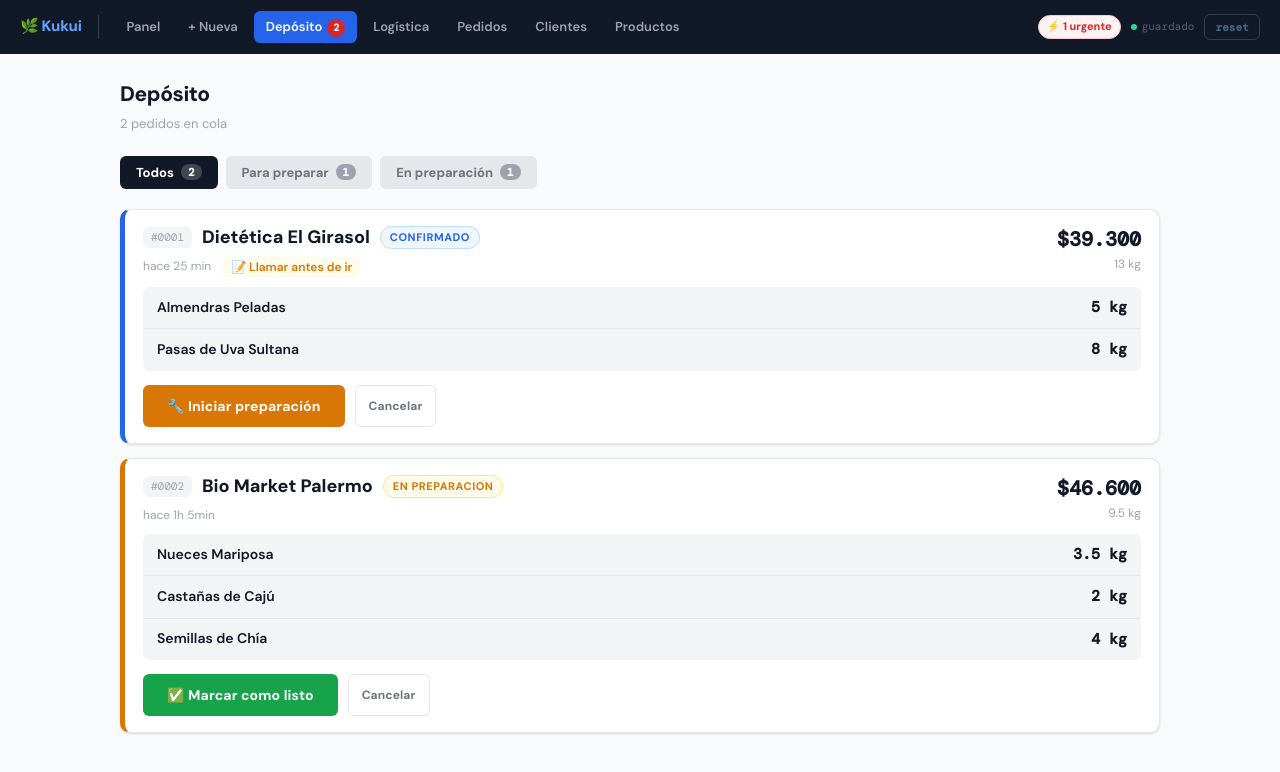
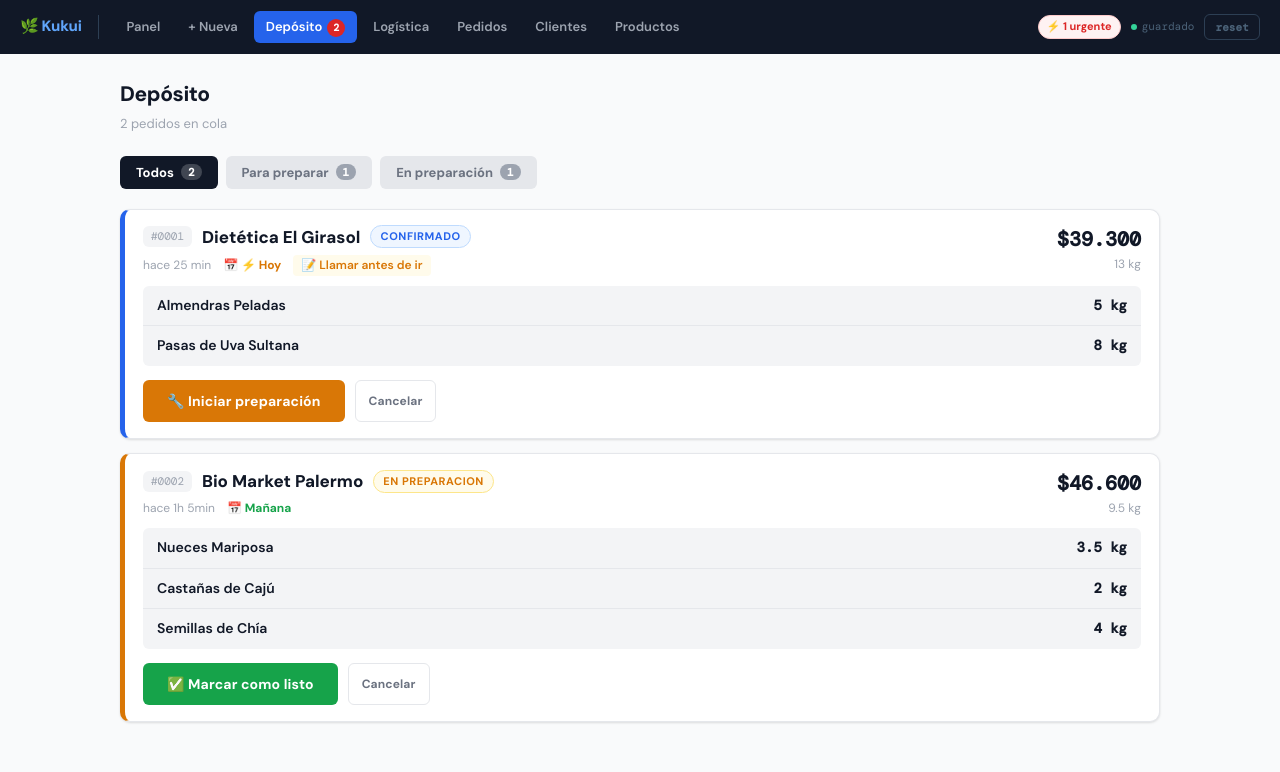
Before and after one commit to juanwilsonnn-svg/distribuidora-mvp, a Next.js app: page /deposito in a window 1280 px wide. Shown: the top 772 px of the page. Built offline with nearby package versions, Linux system fonts and the light colour scheme.

Commit message:
Update page.tsx

```diff
--- a/app/deposito/page.tsx
+++ b/app/deposito/page.tsx
@@ -4,6 +4,24 @@ import { useApp } from '@/context/AppContext'
 import type { EstadoPedido, Pedido } from '@/data/mock'
 
 type Tab = 'todos' | 'confirmado' | 'en_preparacion'
+
+function urgencia(fechaEntrega: string): 'vencido' | 'hoy' | 'normal' {
+  const hoy    = new Date().toISOString().slice(0, 10)
+  const manana = new Date(Date.now() + 86400000).toISOString().slice(0, 10)
+  if (fechaEntrega < hoy)  return 'vencido'
+  if (fechaEntrega <= hoy) return 'hoy'
+  if (fechaEntrega === hoy) return 'hoy'
+  return 'normal'
+}
+
+function labelFecha(fechaEntrega: string): string {
+  const hoy    = new Date().toISOString().slice(0, 10)
+  const manana = new Date(Date.now() + 86400000).toISOString().slice(0, 10)
+  if (fechaEntrega < hoy)  return `⚠ VENCIDO (${fechaEntrega})`
+  if (fechaEntrega === hoy) return '⚡ Hoy'
+  if (fechaEntrega === manana) return 'Mañana'
+  return fechaEntrega
+}
 
 function tiempoAtras(iso: string) {
   const min = Math.floor((Date.now() - new Date(iso).getTime()) / 60000)
@@ -17,9 +35,16 @@ export default function Deposito() {
   const { pedidos, cambiarEstado, cancelarPedido } = useApp()
   const [tab, setTab] = useState<Tab>('todos')
 
-  const activos = pedidos.filter(p =>
-    ['confirmado', 'en_preparacion'].includes(p.estado)
-  )
+  const activos = pedidos
+    .filter(p => ['confirmado', 'en_preparacion'].includes(p.estado))
+    .sort((a, b) => {
+      // Vencidos primero, luego hoy, luego por fecha de entrega
+      const ua = urgencia(a.fechaEntrega ?? '')
+      const ub = urgencia(b.fechaEntrega ?? '')
+      const orden = { vencido: 0, hoy: 1, normal: 2 }
+      if (orden[ua] !== orden[ub]) return orden[ua] - orden[ub]
+      return (a.fechaEntrega ?? '').localeCompare(b.fechaEntrega ?? '')
+    })
 
   const cuentas = {
     todos:          activos.length,
@@ -29,10 +54,10 @@ export default function Deposito() {
 
   const filtrados = tab === 'todos' ? activos : activos.filter(p => p.estado === tab)
 
-  const tabs: { key: Tab; label: string; color: string }[] = [
-    { key: 'todos',          label: 'Todos',          color: 'var(--ink)'   },
-    { key: 'confirmado',     label: 'Para preparar',  color: 'var(--blue)'  },
-    { key: 'en_preparacion', label: 'En preparación', color: 'var(--amber)' },
+  const tabs: { key: Tab; label: string }[] = [
+    { key: 'todos',          label: 'Todos'          },
+    { key: 'confirmado',     label: 'Para preparar'  },
+    { key: 'en_preparacion', label: 'En preparación' },
   ]
 
   return (
@@ -40,34 +65,22 @@ export default function Deposito() {
       <div className="page-head">
         <div>
           <div className="page-title">Depósito</div>
-          <div className="page-sub">
-            {activos.length} pedido{activos.length !== 1 ? 's' : ''} en cola
-          </div>
+          <div className="page-sub">{activos.length} pedido{activos.length !== 1 ? 's' : ''} en cola</div>
         </div>
       </div>
 
-      {/* Tabs */}
       <div style={{ display: 'flex', gap: 8, marginBottom: 20, flexWrap: 'wrap' }}>
         {tabs.map(t => (
-          <button
-            key={t.key}
-            onClick={() => setTab(t.key)}
-            style={{
-              display: 'flex', alignItems: 'center', gap: 7,
-              padding: '8px 16px', borderRadius: 'var(--r)', border: 'none',
-              cursor: 'pointer', fontFamily: 'var(--font)', fontWeight: 700, fontSize: 13,
-              background: tab === t.key ? 'var(--ink)' : 'var(--line)',
-              color: tab === t.key ? '#fff' : 'var(--ink-3)',
-              transition: 'all .13s',
-            }}
-          >
+          <button key={t.key} onClick={() => setTab(t.key)} style={{
+            display: 'flex', alignItems: 'center', gap: 7,
+            padding: '8px 16px', borderRadius: 'var(--r)', border: 'none',
+            cursor: 'pointer', fontFamily: 'var(--font)', fontWeight: 700, fontSize: 13,
+            background: tab === t.key ? 'var(--ink)' : 'var(--line)',
+            color: tab === t.key ? '#fff' : 'var(--ink-3)', transition: 'all .13s',
+          }}>
             {t.label}
             {cuentas[t.key] > 0 && (
-              <span style={{
-                fontFamily: 'var(--mono)', fontSize: 11, fontWeight: 700,
-                background: tab === t.key ? 'rgba(255,255,255,.2)' : 'var(--muted)',
-                color: '#fff', padding: '1px 7px', borderRadius: 20,
-              }}>
+              <span style={{ fontFamily: 'var(--mono)', fontSize: 11, fontWeight: 700, background: tab === t.key ? 'rgba(255,255,255,.2)' : 'var(--muted)', color: '#fff', padding: '1px 7px', borderRadius: 20 }}>
                 {cuentas[t.key]}
               </span>
             )}
@@ -78,18 +91,13 @@ export default function Deposito() {
       {filtrados.length === 0 ? (
         <div className="empty">
           <div className="empty-ico">✅</div>
-          <div className="empty-title">Sin pedidos en esta vista</div>
-          <div className="empty-sub">No hay nada en la cola ahora mismo.</div>
+          <div className="empty-title">Sin pedidos en cola</div>
+          <div className="empty-sub">No hay nada pendiente ahora.</div>
         </div>
       ) : (
         <div style={{ display: 'flex', flexDirection: 'column', gap: 14 }}>
           {filtrados.map(p => (
-            <DepCard
-              key={p.id}
-              pedido={p}
-              onCambiar={cambiarEstado}
-              onCancelar={cancelarPedido}
-            />
+            <DepCard key={p.id} pedido={p} onCambiar={cambiarEstado} onCancelar={cancelarPedido} />
           ))}
         </div>
       )}
@@ -102,97 +110,67 @@ function DepCard({ pedido, onCambiar, onCancelar }: {
   onCambiar: (id: number, e: EstadoPedido) => void
   onCancelar: (id: number) => void
 }) {
-  const barColor: Record<string, string> = {
-    confirmado:     'var(--blue)',
-    en_preparacion: 'var(--amber)',
-    listo:          'var(--green)',
-  }
-
-  const handleCancelar = () => {
-    if (confirm(`¿Cancelar el pedido de ${pedido.nombreCliente}?\nSe devolverá el stock.`)) {
-      onCancelar(pedido.id)
-    }
-  }
+  const urg = urgencia(pedido.fechaEntrega ?? '')
+  const barColor = pedido.estado === 'en_preparacion' ? 'var(--amber)' : 'var(--blue)'
+  const urgColor = urg === 'vencido' ? 'var(--red)' : urg === 'hoy' ? 'var(--amber)' : 'var(--green)'
 
   return (
-    <div className="dep-card" style={{ borderLeft: `5px solid ${barColor[pedido.estado] ?? '#ccc'}` }}>
-      {/* Cabecera */}
-      <div style={{
-        display: 'flex', justifyContent: 'space-between', alignItems: 'flex-start',
-        padding: '14px 18px 10px', gap: 12,
-      }}>
+    <div style={{
+      background: 'var(--surface)', borderRadius: 'var(--r-lg)',
+      border: `1px solid ${urg === 'vencido' ? 'var(--red-b)' : 'var(--line)'}`,
+      borderLeft: `5px solid ${urg === 'vencido' ? 'var(--red)' : barColor}`,
+      boxShadow: 'var(--sh)', overflow: 'hidden',
+    }}>
+      <div style={{ display: 'flex', justifyContent: 'space-between', alignItems: 'flex-start', padding: '14px 18px 10px', gap: 12 }}>
         <div style={{ flex: 1, minWidth: 0 }}>
           <div style={{ display: 'flex', alignItems: 'center', gap: 10, flexWrap: 'wrap', marginBottom: 5 }}>
-            <span className="mono" style={{
-              fontSize: 11, color: 'var(--muted)', background: 'var(--line-2)',
-              padding: '2px 8px', borderRadius: 'var(--r)',
-            }}>
+            <span className="mono" style={{ fontSize: 11, color: 'var(--muted)', background: 'var(--line-2)', padding: '2px 8px', borderRadius: 'var(--r)' }}>
               #{String(pedido.id).padStart(4, '0')}
             </span>
-            <span style={{ fontWeight: 800, fontSize: 18 }}>{pedido.nombreCliente}</span>
-            <span className={`badge badge-${pedido.estado}`}>
-              {pedido.estado.replace('_', ' ')}
-            </span>
+            <span style={{ fontWeight: 800, fontSize: 17 }}>{pedido.nombreCliente}</span>
+            <span className={`badge badge-${pedido.estado}`}>{pedido.estado.replace('_', ' ')}</span>
           </div>
-          <div style={{ fontSize: 12, color: 'var(--muted)', display: 'flex', gap: 12 }}>
+          <div style={{ display: 'flex', gap: 12, fontSize: 12, color: 'var(--muted)', flexWrap: 'wrap', alignItems: 'center' }}>
             <span>{tiempoAtras(pedido.fecha)}</span>
+            {pedido.fechaEntrega && (
+              <span style={{ fontWeight: 700, color: urgColor }}>
+                📅 {labelFecha(pedido.fechaEntrega)}
+              </span>
+            )}
             {pedido.notas && (
-              <span style={{
-                background: 'var(--amber-s)', color: 'var(--amber)',
-                padding: '1px 8px', borderRadius: 4, fontWeight: 600,
-              }}>
+              <span style={{ background: 'var(--amber-s)', color: 'var(--amber)', padding: '1px 8px', borderRadius: 4, fontWeight: 600 }}>
                 📝 {pedido.notas}
               </span>
             )}
           </div>
         </div>
         <div style={{ textAlign: 'right', flexShrink: 0 }}>
-          <div className="mono" style={{ fontWeight: 800, fontSize: 20 }}>
-            ${pedido.total.toLocaleString('es-AR')}
-          </div>
+          <div className="mono" style={{ fontWeight: 800, fontSize: 20 }}>${pedido.total.toLocaleString('es-AR')}</div>
           <div style={{ fontSize: 12, color: 'var(--muted)' }}>{pedido.totalKg} kg</div>
         </div>
       </div>
 
-      {/* Lista de ítems */}
       <div style={{ margin: '0 18px 14px', background: 'var(--line-2)', borderRadius: 'var(--r)', overflow: 'hidden' }}>
         {pedido.items.map((it, i) => (
-          <div key={i} style={{
-            display: 'flex', justifyContent: 'space-between', alignItems: 'center',
-            padding: '9px 14px',
-            borderBottom: i < pedido.items.length - 1 ? '1px solid var(--line)' : 'none',
-            fontSize: 14,
-          }}>
+          <div key={i} style={{ display: 'flex', justifyContent: 'space-between', alignItems: 'center', padding: '9px 14px', borderBottom: i < pedido.items.length - 1 ? '1px solid var(--line)' : 'none', fontSize: 14 }}>
             <span style={{ fontWeight: 600 }}>{it.nombre}</span>
-            <span className="mono" style={{ fontWeight: 700, fontSize: 15 }}>
-              {it.cantidad} kg
-            </span>
+            <span className="mono" style={{ fontWeight: 700 }}>{it.cantidad} kg</span>
           </div>
         ))}
       </div>
 
-      {/* Acciones */}
       <div style={{ padding: '0 18px 16px', display: 'flex', gap: 10, flexWrap: 'wrap' }}>
         {pedido.estado === 'confirmado' && (
           <>
-            <button className="btn btn-amber btn-lg" onClick={() => onCambiar(pedido.id, 'en_preparacion')}>
-              🔧 Iniciar preparación
-            </button>
-            <button className="btn btn-ghost btn-sm" onClick={handleCancelar}>Cancelar</button>
+            <button className="btn btn-amber btn-lg" onClick={() => onCambiar(pedido.id, 'en_preparacion')}>🔧 Iniciar preparación</button>
+            <button className="btn btn-ghost btn-sm" onClick={() => { if (confirm(`¿Cancelar pedido de ${pedido.nombreCliente}? Se devolverá el stock.`)) onCancelar(pedido.id) }}>Cancelar</button>
           </>
         )}
         {pedido.estado === 'en_preparacion' && (
           <>
-            <button className="btn btn-success btn-lg" onClick={() => onCambiar(pedido.id, 'listo')}>
-              ✅ Marcar como listo
-            </button>
-            <button className="btn btn-ghost btn-sm" onClick={handleCancelar}>Cancelar</button>
+            <button className="btn btn-success btn-lg" onClick={() => onCambiar(pedido.id, 'listo')}>✅ Marcar como listo</button>
+            <button className="btn btn-ghost btn-sm" onClick={() => { if (confirm(`¿Cancelar pedido de ${pedido.nombreCliente}? Se devolverá el stock.`)) onCancelar(pedido.id) }}>Cancelar</button>
           </>
-        )}
-        {pedido.estado === 'listo' && (
-          <button className="btn btn-primary btn-lg" onClick={() => onCambiar(pedido.id, 'entregado')}>
-            🚚 Marcar como entregado
-          </button>
         )}
       </div>
     </div>
```
